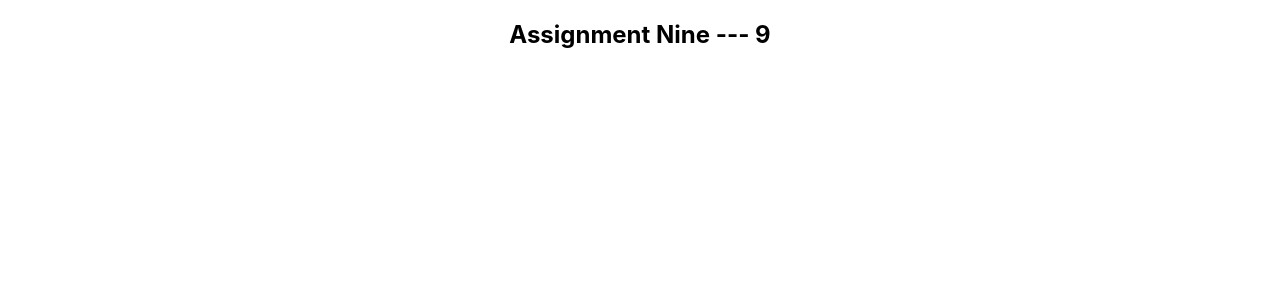
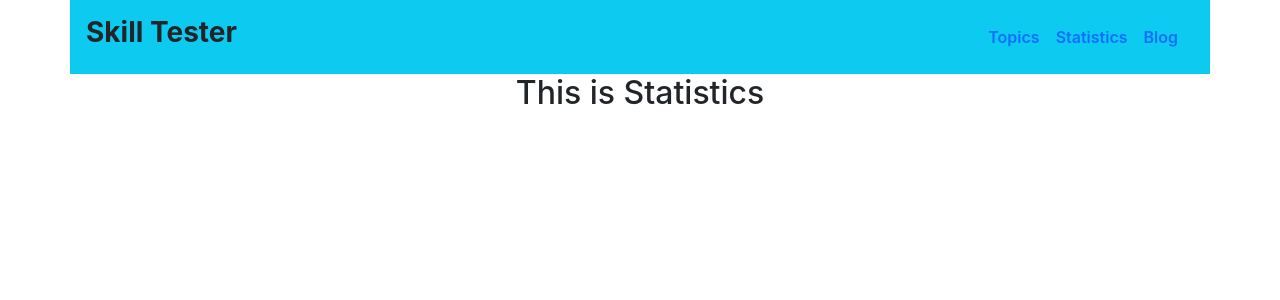
Before and after one commit to mamun-prodhan/Quize-Master, a React (Create React App) app: page /statistics in a window 1280 px wide. Shown: the top 300 px of the page. Built offline with nearby package versions, Linux system fonts and the light colour scheme.

Commit message:
menu bar added

```diff
--- a/package.json
+++ b/package.json
@@ -8,6 +8,7 @@
     "@testing-library/user-event": "^13.5.0",
     "react": "^18.2.0",
     "react-dom": "^18.2.0",
+    "react-router-dom": "^6.4.2",
     "react-scripts": "5.0.1",
     "web-vitals": "^2.1.4"
   },
--- a/public/index.html
+++ b/public/index.html
@@ -1,15 +1,16 @@
 <!DOCTYPE html>
 <html lang="en">
+
 <head>
   <meta charset="utf-8" />
   <link rel="icon" href="%PUBLIC_URL%/favicon.ico" />
   <meta name="viewport" content="width=device-width, initial-scale=1" />
   <meta name="theme-color" content="#000000" />
-    <meta
-      name="description"
-      content="Web site created using create-react-app"
-    />
+  <meta name="description" content="Web site created using create-react-app" />
   <link rel="apple-touch-icon" href="%PUBLIC_URL%/logo192.png" />
+  <!-- CSS only -->
+  <link href="https://cdn.jsdelivr.net/npm/bootstrap@5.2.2/dist/css/bootstrap.min.css" rel="stylesheet"
+    integrity="sha384-Zenh87qX5JnK2Jl0vWa8Ck2rdkQ2Bzep5IDxbcnCeuOxjzrPF/et3URy9Bv1WTRi" crossorigin="anonymous">
   <!--
       manifest.json provides metadata used when your web app is installed on a
       user's mobile device or desktop. See https://developers.google.com/web/fundamentals/web-app-manifest/
@@ -26,6 +27,7 @@
     -->
   <title>React App</title>
 </head>
+
 <body>
   <noscript>You need to enable JavaScript to run this app.</noscript>
   <div id="root"></div>
@@ -39,5 +41,10 @@
       To begin the development, run `npm start` or `yarn start`.
       To create a production bundle, use `npm run build` or `yarn build`.
     -->
+  <!-- JavaScript Bundle with Popper -->
+  <script src="https://cdn.jsdelivr.net/npm/bootstrap@5.2.2/dist/js/bootstrap.bundle.min.js"
+    integrity="sha384-OERcA2EqjJCMA+/3y+gxIOqMEjwtxJY7qPCqsdltbNJuaOe923+mo//f6V8Qbsw3"
+    crossorigin="anonymous"></script>
 </body>
+
 </html>
--- a/src/App.js
+++ b/src/App.js
@@ -1,10 +1,38 @@
-import logo from './logo.svg';
 import './App.css';
+import { createBrowserRouter, RouterProvider } from 'react-router-dom';
+import Main from './layout/Main';
+import Topics from './components/Topics/Topics';
+import Statistics from './components/Statistics/Statistics';
+import Blog from './components/Blog/Blog';
+
 
 function App() {
+
+  const router = createBrowserRouter([
+    {
+      path: '/',
+      element: <Main></Main>,
+      children:[
+        {
+          path: '/',
+          loader: () => fetch('quiz.json'),
+          element: <Topics></Topics>
+        },
+        {
+          path:'/statistics',
+          element: <Statistics></Statistics>
+        },
+        {
+          path:'/blog',
+          element: <Blog></Blog>
+        }
+      ]
+    }
+  ])
+
   return (
     <div className="App">
-      <h2>Assignment Nine --- 9</h2>
+      <RouterProvider router={router}></RouterProvider>
     </div>
   );
 }
--- /dev/null
+++ b/src/components/Blog/Blog.js
@@ -0,0 +1,11 @@
+import React from 'react';
+
+const Blog = () => {
+    return (
+        <div>
+            <h2>This is Blog</h2>
+        </div>
+    );
+};
+
+export default Blog;
--- /dev/null
+++ b/src/components/Header/Header.js
@@ -0,0 +1,19 @@
+import React from 'react';
+import { Link } from 'react-router-dom';
+
+const Header = () => {
+    return (
+        <nav className='p-3 container bg-info d-flex justify-content-between align-items-center'>
+            <div>
+                <h3 className='fw-bold'>Skill Tester</h3>
+            </div>
+            <div>
+                <Link to='/' className='text-decoration-none me-3 fw-semibold'>Topics</Link>
+                <Link to='/statistics' className='text-decoration-none me-3 fw-semibold'>Statistics</Link>
+                <Link to='/blog'  className='text-decoration-none me-3 fw-semibold'>Blog</Link>
+            </div>
+        </nav>
+    );
+};
+
+export default Header;
--- /dev/null
+++ b/src/components/Statistics/Statistics.js
@@ -0,0 +1,11 @@
+import React from 'react';
+
+const Statistics = () => {
+    return (
+        <div>
+            <h2>This is Statistics</h2>
+        </div>
+    );
+};
+
+export default Statistics;
--- /dev/null
+++ b/src/components/Topic/Topic.js
@@ -0,0 +1,14 @@
+import React from 'react';
+
+const Topic = ({topic}) => {
+    const {id, name, logo, total} = topic;
+    return (
+        <div>
+            <h2>{name}</h2>
+            <p>Number of Questions: {total}</p>
+            <img src={logo} alt="" />
+        </div>
+    );
+};
+
+export default Topic;
--- /dev/null
+++ b/src/components/Topics/Topics.js
@@ -0,0 +1,27 @@
+import React from 'react';
+import { useLoaderData } from 'react-router-dom';
+import Topic from '../Topic/Topic';
+
+const Topics = () => {
+    const allTopics = useLoaderData();
+    return (
+        <div className='alltopics-container'>
+
+            <div className='banner'>
+                <h2>This is banner</h2>
+            </div>
+
+            <div className="topic-container">
+            {
+                allTopics.map(topic => <Topic
+                key={topic.id}
+                topic={topic}
+                ></Topic>)
+            }
+            </div>
+
+        </div>
+    );
+};
+
+export default Topics;
--- /dev/null
+++ b/src/layout/Main.js
@@ -0,0 +1,14 @@
+import React from 'react';
+import { Outlet } from 'react-router-dom';
+import Header from '../components/Header/Header';
+
+const Main = () => {
+    return (
+        <div>
+            <Header></Header>
+            <Outlet></Outlet>
+        </div>
+    );
+};
+
+export default Main;
```
Also changed, not shown: public/quiz.json (added, +26 -0 lines), 1 other file (tests, documents, lock files or other folders). Lines whose indentation alone changed are shown as unchanged.
